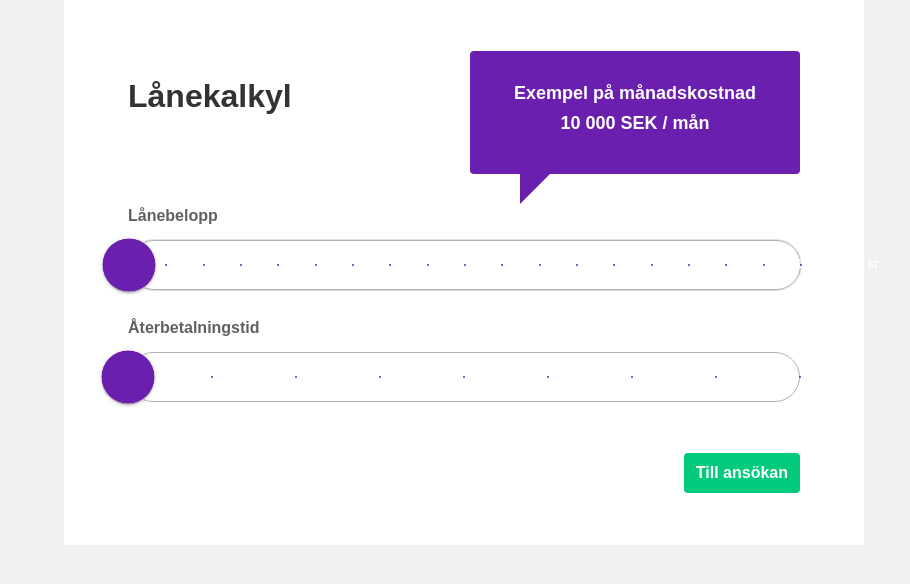
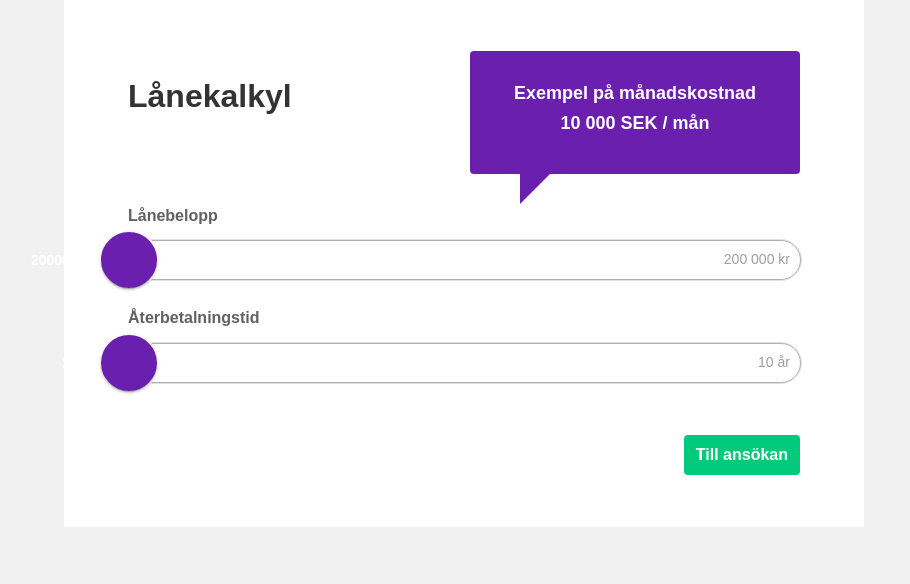
Before and after one commit to dan-guldbransen/danguldbransen-codetest-collectorbank, a React (Create React App) app: page / in a window 1280 px wide. Shown: the top 584 px of the page, without its empty margins (176-1086 px from the left). Built offline with nearby package versions, Linux system fonts and the light colour scheme.

Commit message:
Fixed sliders

```diff
--- a/src/App.tsx
+++ b/src/App.tsx
@@ -1,5 +1,5 @@
 import React, { useState } from 'react';
-import { Box, Typography, Button } from '@mui/material';
+import { Box, Typography, Button, Stack } from '@mui/material';
 import { useTheme } from '@mui/material/styles';
 import Header from './components/header';
 import YearSlider from './components/slider/years';
@@ -35,6 +35,15 @@ const App = () => {
     },
     sliderBox: {
       width: '100%',
+      position: 'relative',
+    },
+    placeHolder: {
+      position: 'absolute',
+      fontSize: '14px',
+      top: '10px',
+      right: '10px',
+      zIndex: 1,
+      color: `${theme.palette.grey[500]}`,
     },
   };
 
@@ -45,12 +54,14 @@ const App = () => {
         Lånebelopp
       </Typography>
       <Box sx={styles.sliderBox}>
+        <Stack sx={styles.placeHolder}>200 000 kr</Stack>
         <AmountSlider />
       </Box>
       <Typography variant='h2' sx={styles.subheader}>
         Återbetalningstid
       </Typography>
       <Box sx={styles.sliderBox}>
+        <Stack sx={styles.placeHolder}>10 år</Stack>
         <YearSlider />
       </Box>
       <Box sx={styles.buttonWrapper}>
--- a/src/components/slider/amount/index.tsx
+++ b/src/components/slider/amount/index.tsx
@@ -1,21 +1,18 @@
 import React from 'react';
-import { Slider, useTheme } from '@mui/material';
+import { Slider, Stack, Typography, useTheme } from '@mui/material';
 
 const amountMarks = [
   {
     value: 20000,
     label: '20 000 kr',
-    valueLabelDisplay: 'on',
   },
   {
     value: 30000,
     label: '30 000 kr',
-    valueLabelDisplay: 'on',
   },
   {
     value: 40000,
-    label: '20000 kr',
-    valueLabelDisplay: 'on',
+    label: '40 000 kr',
   },
   {
     value: 50000,
@@ -83,17 +80,9 @@ const amountMarks = [
   },
 ];
 
-const valueLabelFormat = (value: number) => {
-  return (
-    amountMarks.findIndex((amountMarks) => amountMarks.value === value) *
-      10000 +
-    20000 +
-    ' kr'
-  );
-};
-
 const AmountSlider = () => {
   const theme = useTheme();
+
   const styles = {
     slider: {
       color: `${theme.palette.primary.main}`,
@@ -102,18 +91,25 @@ const AmountSlider = () => {
     },
   };
 
+  const formatValueLabel = (value: number) => {
+    return `${value} kr`;
+  };
+
   return (
+    <>
       <Slider
         sx={styles.slider}
         aria-label='loan amount'
         defaultValue={20000}
+        track={'normal'}
         min={20000}
         max={200000}
-      valueLabelFormat={valueLabelFormat}
-      valueLabelDisplay='auto'
+        valueLabelDisplay='on'
+        valueLabelFormat={formatValueLabel}
         step={null}
         marks={amountMarks}
       />
+    </>
   );
 };
 
--- a/src/components/slider/years/index.tsx
+++ b/src/components/slider/years/index.tsx
@@ -40,16 +40,6 @@ const yearMarks = [
   },
 ];
 
-const valuetext = (value: number) => {
-  return `${value} år`;
-};
-
-const valueLabelFormat = (value: number) => {
-  return (
-    yearMarks.findIndex((yearMarks) => yearMarks.value === value) * 1 + 2 + 'år'
-  );
-};
-
 const YearSlider = () => {
   const theme = useTheme();
   const styles = {
@@ -59,16 +49,21 @@ const YearSlider = () => {
       border: `1px solid ${theme.palette.grey[300]}`,
     },
   };
+
+  const formatValueLabel = (value: number) => {
+    return `${value} år`;
+  };
+
   return (
     <Slider
-      aria-label='Restricted values'
+      sx={styles.slider}
+      aria-label='loan years'
       defaultValue={2}
       min={2}
       max={10}
-      valueLabelFormat={valueLabelFormat}
-      getAriaValueText={valuetext}
+      valueLabelDisplay='on'
+      valueLabelFormat={formatValueLabel}
       step={null}
-      valueLabelDisplay='auto'
       marks={yearMarks}
     />
   );
--- a/src/styles/theme.ts
+++ b/src/styles/theme.ts
@@ -65,30 +65,43 @@ export const theme = createTheme({
       styleOverrides: {
         root: {
           padding: 0,
-          height: 50,
+          height: 40,
           borderRadius: 50,
         },
+        track: {
+          zIndex: 1,
+        },
         thumb: {
-          position: 'relative',
-          width: 55,
-          height: 55,
-          border: '1px solid #fff',
+          width: 60,
+          height: 60,
+          zIndex: 2,
+          border: '2px solid #fff',
         },
         rail: {
           backgroundColor: '#fff',
           border: '1px solid #333333',
         },
+        mark: {
+          display: 'none',
+        },
         markLabel: {
+          display: 'none',
+        },
+        valueLabelCircle: {
+          position: 'relative',
+        },
+        valueLabel: {
+          fontWeight: 700,
+          fontSize: 14,
+          zIndex: 1,
           position: 'absolute',
-          top: '50%',
-          transform: 'translateY(-50%)',
-          left: 0,
-          marginLeft: 20,
-          color: '#fff',
-          fontSize: '12px',
-          fontWeight: 700,
-          display: 'flex',
-          alignItems: 'center',
+          backgroundColor: 'transparent',
+          borderRadius: 0,
+          color: '#ffffff',
+          border: 'transparent',
+          padding: 0,
+          right: 70,
+          top: 38,
         },
       },
     },
```
Lines whose indentation alone changed are shown as unchanged.
